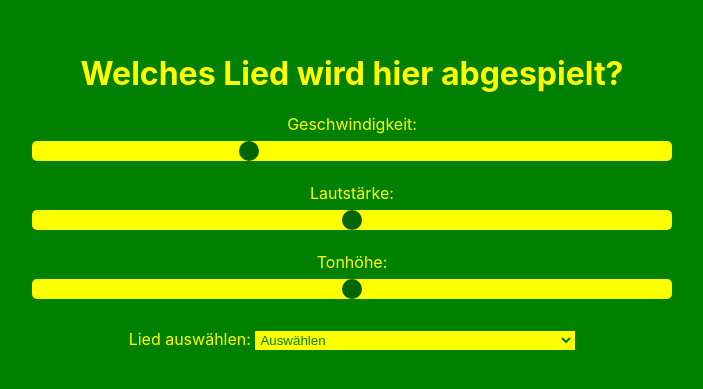
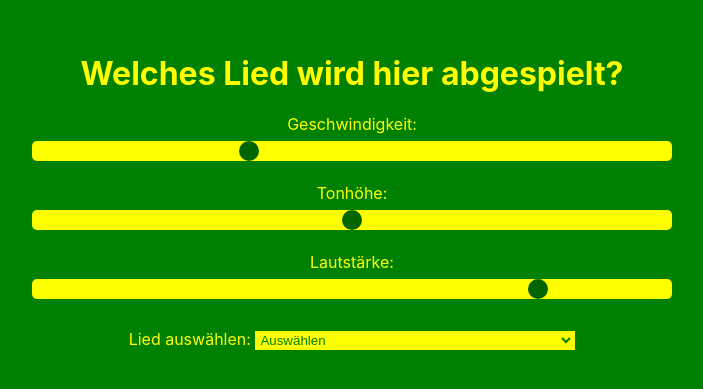
Before and after one commit to huiiiiii/SongPlayer, a React (Create React App) app in the folder song-player/: page / in a window 1280 px wide. Shown: the part 229-618 px from the top of the page, without its empty margins (288-991 px from the left). Built offline with nearby package versions, Linux system fonts and the light colour scheme.

Commit message:
random speed and pitch at song selection

```diff
--- a/song-player/src/App.js
+++ b/song-player/src/App.js
@@ -1,4 +1,4 @@
-import React, { useState } from 'react';
+import React, {useState} from 'react';
 import * as Tone from 'tone';
 import './App.css';
 
@@ -48,7 +48,18 @@ function App() {
         const newPitchShift = new Tone.PitchShift().toDestination();
         newPlayer.connect(newPitchShift);
         setPitchShift(newPitchShift);
+
+        // Geschwindigkeit und Tonhöhe zufällig setzen
+        const randomSpeed = Math.random() * (2 - 0.5) + 0.5; // Zufällige Geschwindigkeit zwischen 0.5 und 2
+        const randomPitch = Math.floor(Math.random() * (24 + 1)) - 12; // Zufällige Tonhöhe zwischen -12 und 12
+        setSpeed(randomSpeed);
+        setPitch(randomPitch);
+
+        // Geschwindigkeit und Tonhöhe des neuen Players setzen
+        newPlayer.playbackRate = randomSpeed;
+        newPitchShift.pitch = randomPitch;
     };
+
 
     // Funktion zum Ändern der Geschwindigkeit
     const handleSpeedChange = (e) => {
@@ -97,19 +108,6 @@ function App() {
                 />
             </div>
             <div className="inputFieldWrapper">
-          <label htmlFor="volumeSlider" className="inputFieldLabel">Lautstärke:</label>
-          <input
-              id="volumeSlider"
-              className="inputField"
-              type="range"
-              min="-12"
-              max="12"
-              step="1"
-              value={volume}
-              onChange={handleVolumeChange}
-          />
-        </div>
-        <div className="inputFieldWrapper">
                 <label htmlFor="pitchSlider" className="inputFieldLabel">Tonhöhe:</label>
                 <input
                     id="pitchSlider"
@@ -120,6 +118,19 @@ function App() {
                     step="1"
                     value={pitch}
                     onChange={handlePitchChange}
+                />
+            </div>
+            <div className="inputFieldWrapper">
+                <label htmlFor="volumeSlider" className="inputFieldLabel">Lautstärke:</label>
+                <input
+                    id="volumeSlider"
+                    className="inputField"
+                    type="range"
+                    min="-48" // Mindestwert auf -48 setzen
+                    max="12"
+                    step="1"
+                    value={volume}
+                    onChange={handleVolumeChange}
                 />
             </div>
             <div>
```
Lines whose indentation alone changed are shown as unchanged.
